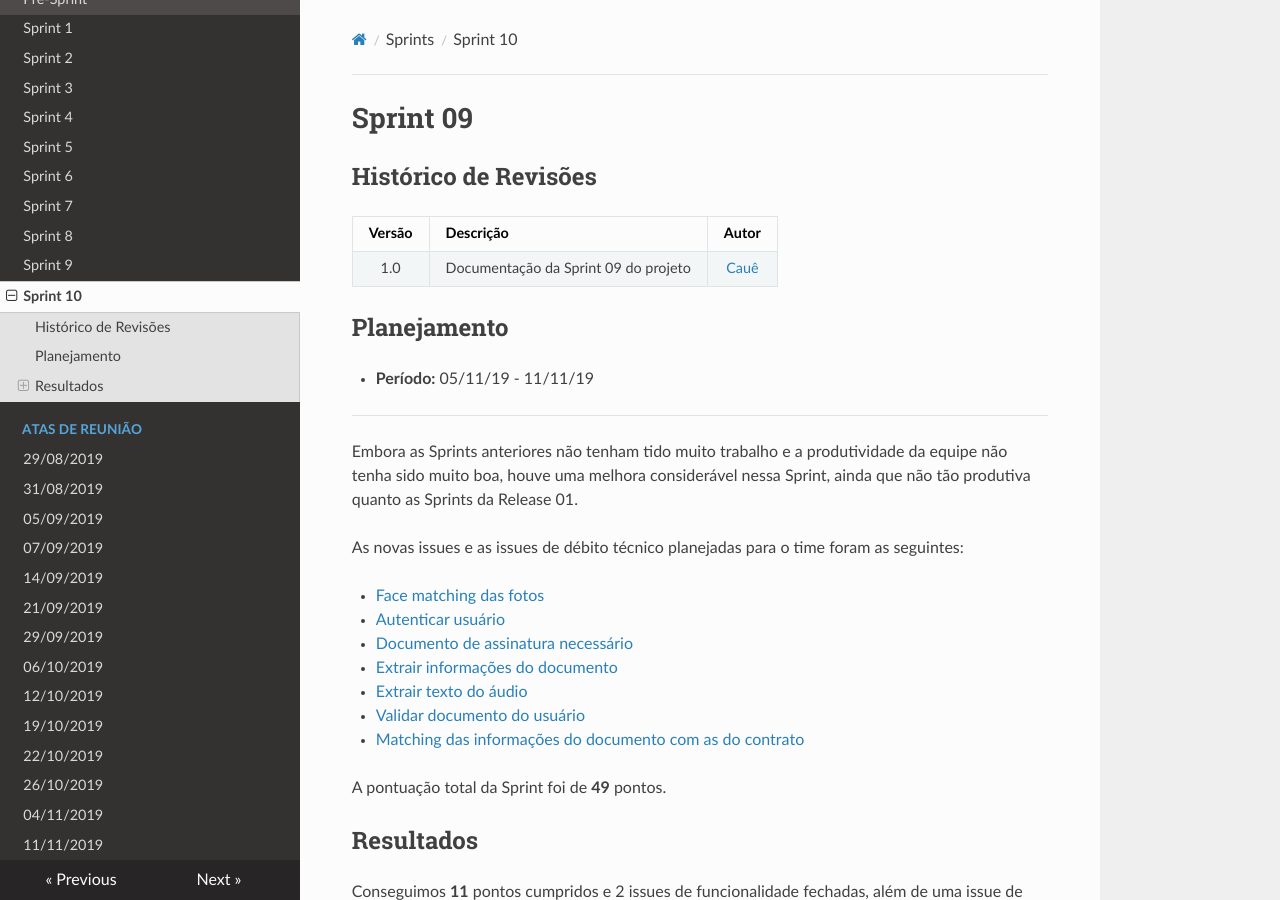
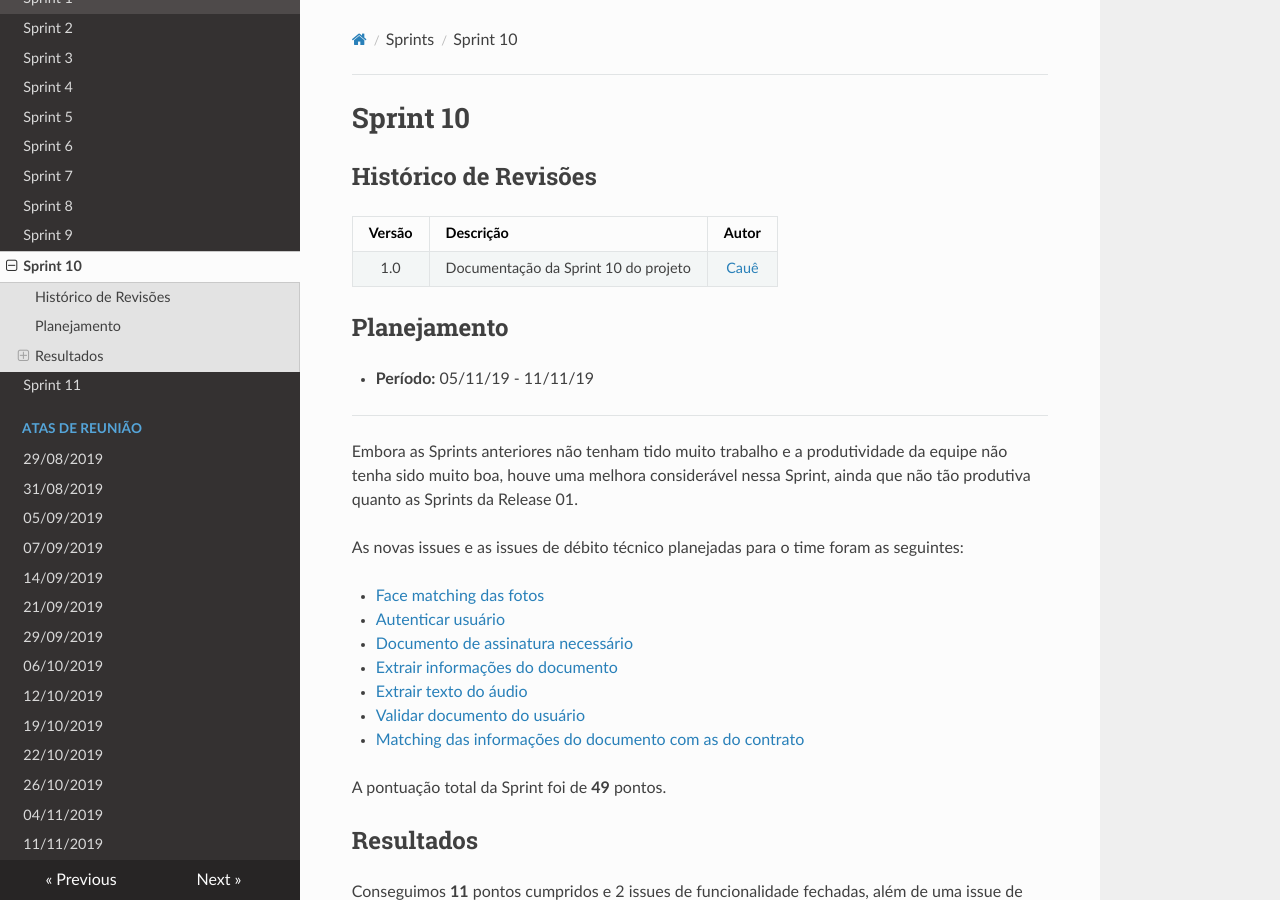
Before and after one commit to fga-eps-mds/2019.2-Vsign, an MkDocs documentation site: the page built from docs/sprints/sprint10.md, in a window 1280 px wide and 900 px high. Built offline with MkDocs 1.6.1, drawn with Linux system fonts in a browser that asks for light colours; nearby versions of some CDN libraries.

Commit message:
Create Sprint 11 documentation

```diff
--- a/docs/sprints/sprint10.md
+++ b/docs/sprints/sprint10.md
@@ -1,10 +1,10 @@
-# Sprint 09
+# Sprint 10
 
 ## Histórico de Revisões
 
 | Versão | Descrição | Autor |
 | :----: | :-------- | :---: |
-| 1.0 | Documentação da Sprint 09 do projeto | [Cauê](https://github.com/caue96) |
+| 1.0 | Documentação da Sprint 10 do projeto | [Cauê](https://github.com/caue96) |
 
 ## Planejamento
 * **Período:** 05/11/19 - 11/11/19
--- a/mkdocs.yml
+++ b/mkdocs.yml
@@ -27,6 +27,7 @@
         - 'Sprint 8': 'sprints/sprint8.md'
         - 'Sprint 9': 'sprints/sprint9.md'
         - 'Sprint 10': 'sprints/sprint10.md'
+        - 'Sprint 11': 'sprints/sprint11.md'
     - Atas de Reunião:
         - '29/08/2019': 'meetings/reuniao29_08_19.md'
         - '31/08/2019': 'meetings/reuniao31_08_19.md'
```
Also changed, not shown: docs/sprints/sprint11.md (added, +29 -0 lines).
